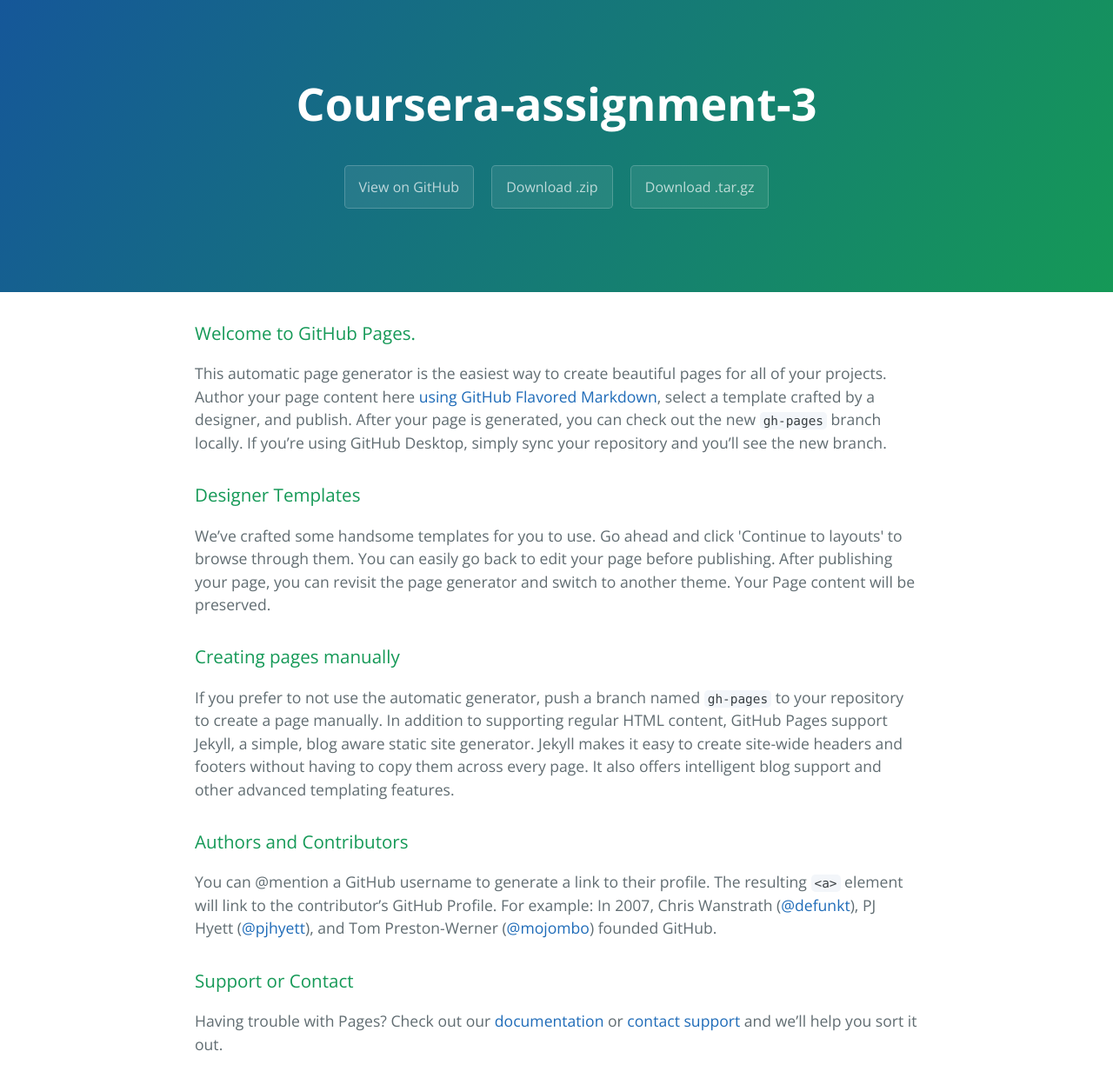
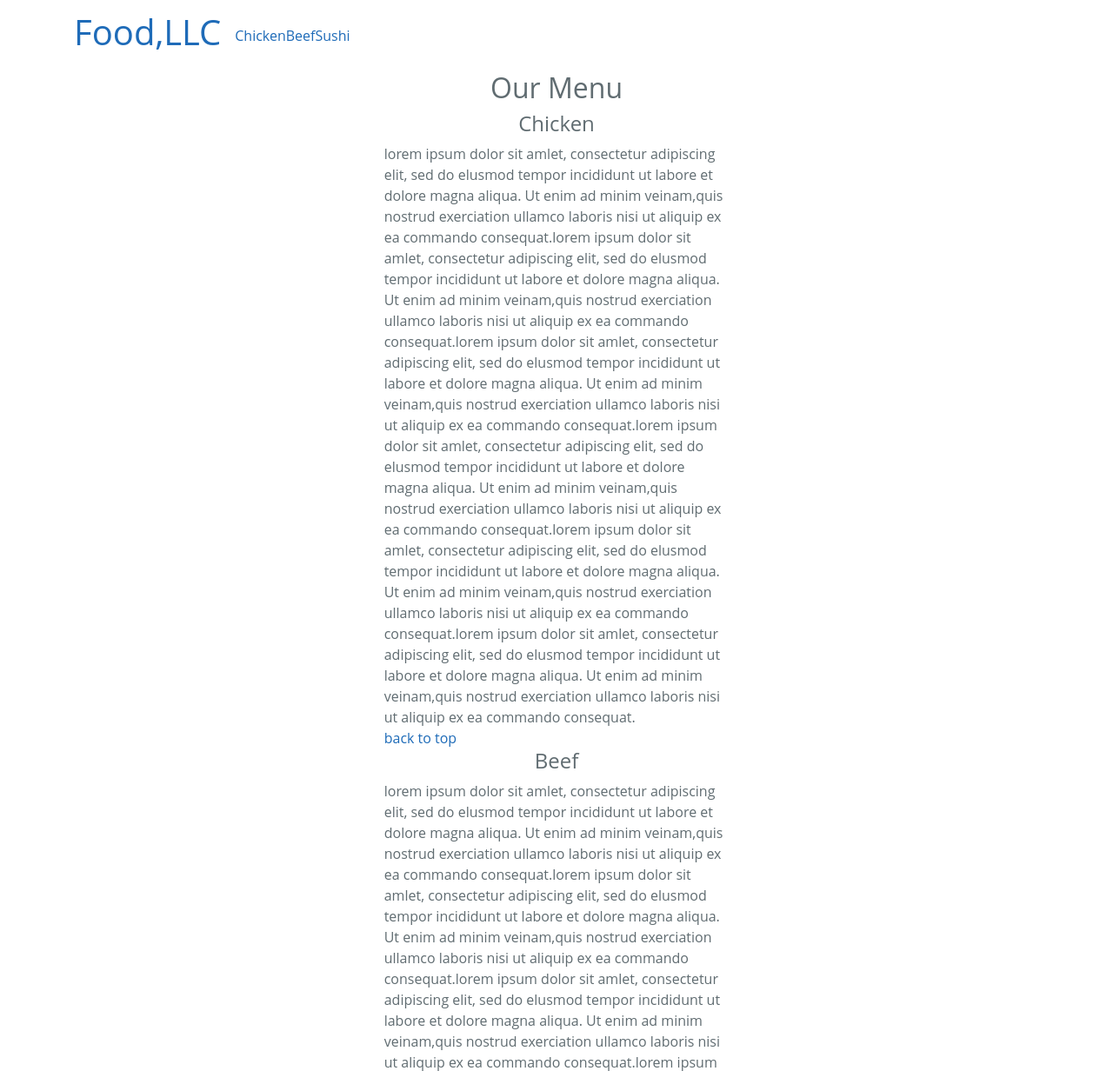
Before and after one commit to KamaleshMuthukrishnan/coursera-assignment-3, a plain HTML site: page index.html in a window 1280 px wide. Shown: the top 1232 px of the page at 87% size. Drawn offline with nearby package versions, Linux system fonts and the light colour scheme; files that its build step writes are made by us from their sources.

Commit message:
Update index.html

```diff
--- a/index.html
+++ b/index.html
@@ -1,48 +1,84 @@
 <!DOCTYPE html>
-<html lang="en-us">
+<html>
 <head>
-    <meta charset="UTF-8">
-    <title>Coursera-assignment-3 by KamaleshMuthukrishnan</title>
+	<meta charset="utf-8">
+	<meta http-equp="X-UA-Compatible" content="IE=edge">
 	<meta name="viewport" content="width=device-width, initial-scale=1">
-    <link rel="stylesheet" type="text/css" href="stylesheets/normalize.css" media="screen">
-    <link href='https://fonts.googleapis.com/css?family=Open+Sans:400,700' rel='stylesheet' type='text/css'>
-    <link rel="stylesheet" type="text/css" href="stylesheets/stylesheet.css" media="screen">
-    <link rel="stylesheet" type="text/css" href="stylesheets/github-light.css" media="screen">
+	<title>Assignment for module 3</title>
+	<link rel="stylesheet" href="css/bootstrap.min.css">
+	<link rel="stylesheet" href="css/stylesheet.css">
 </head>
 <body>
-    <section class="page-header">
-      <h1 class="project-name">Coursera-assignment-3</h1>
-      <h2 class="project-tagline"></h2>
-      <a href="https://github.com/KamaleshMuthukrishnan/coursera-assignment-3" class="btn">View on GitHub</a>
-      <a href="https://github.com/KamaleshMuthukrishnan/coursera-assignment-3/zipball/master" class="btn">Download .zip</a>
-      <a href="https://github.com/KamaleshMuthukrishnan/coursera-assignment-3/tarball/master" class="btn">Download .tar.gz</a>
-    </section>
+	<header>
+		<nav  class="navbar navbar-default navbar-expand-sm text-left" id="header-nav">
+			<div class="container">
+				<div class="navbar-header">
+					<div class="navbar-brand">
+						<a href="index.html">
+							<h1>Food,LLC</h1>
+						</a>
+					</div>
+				</div>
 
-    <section class="main-content">
-      <h3>
-<a id="welcome-to-github-pages" class="anchor" href="#welcome-to-github-pages" aria-hidden="true"><span aria-hidden="true" class="octicon octicon-link"></span></a>Welcome to GitHub Pages.</h3>
-<p>This automatic page generator is the easiest way to create beautiful pages for all of your projects. Author your page content here <a href="https://guides.github.com/features/mastering-markdown/">using GitHub Flavored Markdown</a>, select a template crafted by a designer, and publish. After your page is generated, you can check out the new <code>gh-pages</code> branch locally. If you’re using GitHub Desktop, simply sync your repository and you’ll see the new branch.</p>
-<h3>
-<a id="designer-templates" class="anchor" href="#designer-templates" aria-hidden="true"><span aria-hidden="true" class="octicon octicon-link"></span></a>Designer Templates</h3>
-<p>We’ve crafted some handsome templates for you to use. Go ahead and click 'Continue to layouts' to browse through them. You can easily go back to edit your page before publishing. After publishing your page, you can revisit the page generator and switch to another theme. Your Page content will be preserved.</p>
-<h3>
-<a id="creating-pages-manually" class="anchor" href="#creating-pages-manually" aria-hidden="true"><span aria-hidden="true" class="octicon octicon-link"></span></a>Creating pages manually</h3>
-<p>If you prefer to not use the automatic generator, push a branch named <code>gh-pages</code> to your repository to create a page manually. In addition to supporting regular HTML content, GitHub Pages support Jekyll, a simple, blog aware static site generator. Jekyll makes it easy to create site-wide headers and footers without having to copy them across every page. It also offers intelligent blog support and other advanced templating features.</p>
-<h3>
-<a id="authors-and-contributors" class="anchor" href="#authors-and-contributors" aria-hidden="true"><span aria-hidden="true" class="octicon octicon-link"></span></a>Authors and Contributors</h3>
-<p>You can @mention a GitHub username to generate a link to their profile. The resulting <code>&lt;a&gt;</code> element will link to the contributor’s GitHub Profile. For example: In 2007, Chris Wanstrath (<a class="user-mention" data-hovercard-type="user" data-hovercard-url="/users/defunkt/hovercard" data-octo-click="hovercard-link-click" data-octo-dimensions="link_type:self" href="https://github.com/defunkt">@defunkt</a>), PJ Hyett (<a class="user-mention" data-hovercard-type="user" data-hovercard-url="/users/pjhyett/hovercard" data-octo-click="hovercard-link-click" data-octo-dimensions="link_type:self" href="https://github.com/pjhyett">@pjhyett</a>), and Tom Preston-Werner (<a class="user-mention" data-hovercard-type="user" data-hovercard-url="/users/mojombo/hovercard" data-octo-click="hovercard-link-click" data-octo-dimensions="link_type:self" href="https://github.com/mojombo">@mojombo</a>) founded GitHub.</p>
-<h3>
-<a id="support-or-contact" class="anchor" href="#support-or-contact" aria-hidden="true"><span aria-hidden="true" class="octicon octicon-link"></span></a>Support or Contact</h3>
-<p>Having trouble with Pages? Check out our <a href="https://help.github.com/pages">documentation</a> or <a href="https://github.com/contact">contact support</a> and we’ll help you sort it out.</p>
+<!-- toggle or toggler!!!!!! --->
 
-      <footer class="site-footer">
-        <span class="site-footer-owner"><a href="https://github.com/KamaleshMuthukrishnan/coursera-assignment-3">Coursera-assignment-3</a> is maintained by <a href="https://github.com/KamaleshMuthukrishnan">KamaleshMuthukrishnan</a>.</span>
 
-        <span class="site-footer-credits">This page was generated by <a href="https://pages.github.com">GitHub Pages</a> using the <a href="https://github.com/jasonlong/cayman-theme">Cayman theme</a> by <a href="https://twitter.com/jasonlong">Jason Long</a>.</span>
-      </footer>
+  				<button class="navbar-toggler  navbar-light bg-light" type="button" data-toggle="collapse" data-target="#collapsable-nav"  aria-expanded="false" >
+    				<span class="sr-only">Toggle navigation</span>
+    				<span class="navbar-toggler-icon"></span>
+     				<span class="icon-bar"></span>
+        			<span class="icon-bar"></span>
+        			<span class="icon-bar"></span>
+  				</button>
 
-    </section>
 
+				<div id="collapsable-nav" class="collapse navbar-collapse text-center">
+					<ul id="nav-list" class="nav navbar-nav  ">
+						<li  >
+							<a href="#chicken">Chicken</a>
+						</li>
+						<li >
+							<a href="#Beef">Beef</a>
+						</li>
+						<li >
+							<a href="#sushi">Sushi</a>
+						</li>
+					</ul>
+				</div>
+
+			</div>
+		</nav>
+
+
+	</header>
+
+
+	<!-- bootstrap and jquery startup-->
+	<script src="js/jquery-3.5.1.min.js"></script>
+	<script src="js/bootstrap.min.js"></script>
+	<script src="js/script.js"></script>
+
+
+	<h2><div class="text-center" id="menutitle"> Our Menu</div></h2>
+
+	<div class="container description col-md-4 col-sm-6 col-xs-12 ">
+		<h4 class="text-center item" id="chicken"> Chicken </h4> <div>
+			lorem ipsum dolor sit amlet, consectetur adipiscing elit, sed do elusmod tempor incididunt ut  labore et dolore magna aliqua. Ut enim ad minim veinam,quis nostrud exerciation ullamco laboris nisi ut aliquip ex ea commando consequat.lorem ipsum dolor sit amlet, consectetur adipiscing elit, sed do elusmod tempor incididunt ut  labore et dolore magna aliqua. Ut enim ad minim veinam,quis nostrud exerciation ullamco laboris nisi ut aliquip ex ea commando consequat.lorem ipsum dolor sit amlet, consectetur adipiscing elit, sed do elusmod tempor incididunt ut  labore et dolore magna aliqua. Ut enim ad minim veinam,quis nostrud exerciation ullamco laboris nisi ut aliquip ex ea commando consequat.lorem ipsum dolor sit amlet, consectetur adipiscing elit, sed do elusmod tempor incididunt ut  labore et dolore magna aliqua. Ut enim ad minim veinam,quis nostrud exerciation ullamco laboris nisi ut aliquip ex ea commando consequat.lorem ipsum dolor sit amlet, consectetur adipiscing elit, sed do elusmod tempor incididunt ut  labore et dolore magna aliqua. Ut enim ad minim veinam,quis nostrud exerciation ullamco laboris nisi ut aliquip ex ea commando consequat.lorem ipsum dolor sit amlet, consectetur adipiscing elit, sed do elusmod tempor incididunt ut  labore et dolore magna aliqua. Ut enim ad minim veinam,quis nostrud exerciation ullamco laboris nisi ut aliquip ex ea commando consequat.<div><a href="#menutitle">back to top</a></div>
+		</div>
+	</div>
+
+
+	<div class="container description col-md-4 col-sm-6 col-xs-12">
+		<h4 class="text-center item" id="Beef"> Beef </h4> <div>
+			lorem ipsum dolor sit amlet, consectetur adipiscing elit, sed do elusmod tempor incididunt ut  labore et dolore magna aliqua. Ut enim ad minim veinam,quis nostrud exerciation ullamco laboris nisi ut aliquip ex ea commando consequat.lorem ipsum dolor sit amlet, consectetur adipiscing elit, sed do elusmod tempor incididunt ut  labore et dolore magna aliqua. Ut enim ad minim veinam,quis nostrud exerciation ullamco laboris nisi ut aliquip ex ea commando consequat.lorem ipsum dolor sit amlet, consectetur adipiscing elit, sed do elusmod tempor incididunt ut  labore et dolore magna aliqua. Ut enim ad minim veinam,quis nostrud exerciation ullamco laboris nisi ut aliquip ex ea commando consequat.lorem ipsum dolor sit amlet, consectetur adipiscing elit, sed do elusmod tempor incididunt ut  labore et dolore magna aliqua. Ut enim ad minim veinam,quis nostrud exerciation ullamco laboris nisi ut aliquip ex ea commando consequat.lorem ipsum dolor sit amlet, consectetur adipiscing elit, sed do elusmod tempor incididunt ut  labore et dolore magna aliqua. Ut enim ad minim veinam,quis nostrud exerciation ullamco laboris nisi ut aliquip ex ea commando consequat.lorem ipsum dolor sit amlet, consectetur adipiscing elit, sed do elusmod tempor incididunt ut  labore et dolore magna aliqua. Ut enim ad minim veinam,quis nostrud exerciation ullamco laboris nisi ut aliquip ex ea commando consequat.<div><a href="#menutitle">back to top</a></div>
+		</div>
+	</div>
+
+	<div class="container description col-md-4 col-sm-12 col-xs-12">
+		<h4 class="text-center item" id="sushi"> Sushi </h4> <div>
+			lorem ipsum dolor sit amlet, consectetur adipiscing elit, sed do elusmod tempor incididunt ut  labore et dolore magna aliqua. Ut enim ad minim veinam,quis nostrud exerciation ullamco laboris nisi ut aliquip ex ea commando consequat.lorem ipsum dolor sit amlet, consectetur adipiscing elit, sed do elusmod tempor incididunt ut  labore et dolore magna aliqua. Ut enim ad minim veinam,quis nostrud exerciation ullamco laboris nisi ut aliquip ex ea commando consequat.lorem ipsum dolor sit amlet, consectetur adipiscing elit, sed do elusmod tempor incididunt ut  labore et dolore magna aliqua. Ut enim ad minim veinam,quis nostrud exerciation ullamco laboris nisi ut aliquip ex ea commando consequat.lorem ipsum dolor sit amlet, consectetur adipiscing elit, sed do elusmod tempor incididunt ut  labore et dolore magna aliqua. Ut enim ad minim veinam,quis nostrud exerciation ullamco laboris nisi ut aliquip ex ea commando consequat.lorem ipsum dolor sit amlet, consectetur adipiscing elit, sed do elusmod tempor incididunt ut  labore et dolore magna aliqua. Ut enim ad minim veinam,quis nostrud exerciation ullamco laboris nisi ut aliquip ex ea commando consequat.lorem ipsum dolor sit amlet, consectetur adipiscing elit, sed do elusmod tempor incididunt ut  labore et dolore magna aliqua. Ut enim ad minim veinam,quis nostrud exerciation ullamco laboris nisi ut aliquip ex ea commando consequat.<div><a href="#menutitle">back to top</a></div>
+		</div>
+	</div>
 
 </body>
 </html>
```
Lines whose indentation alone changed are shown as unchanged.
